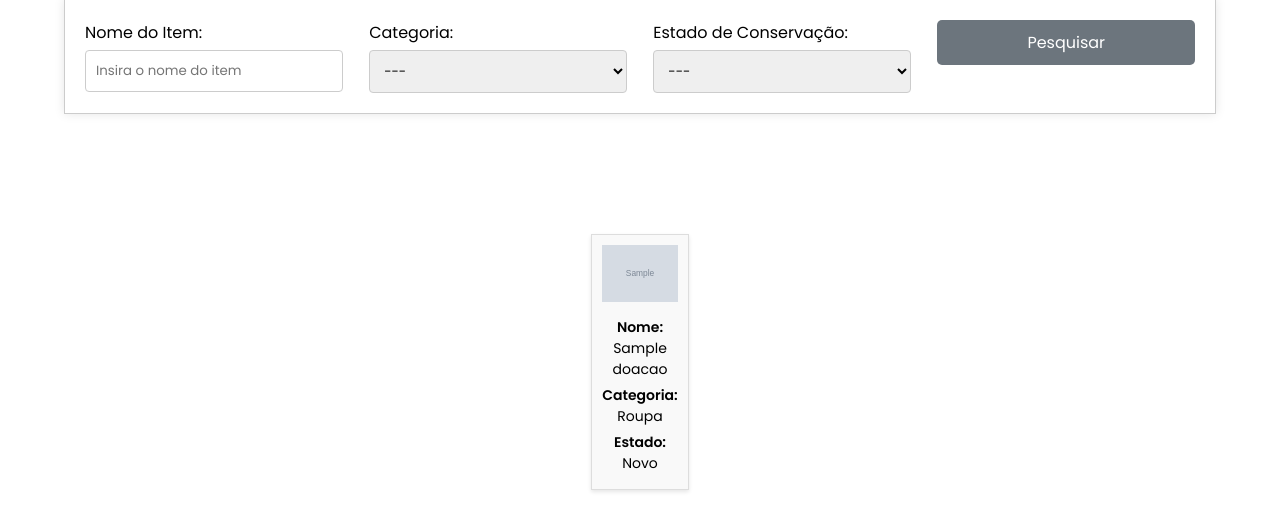
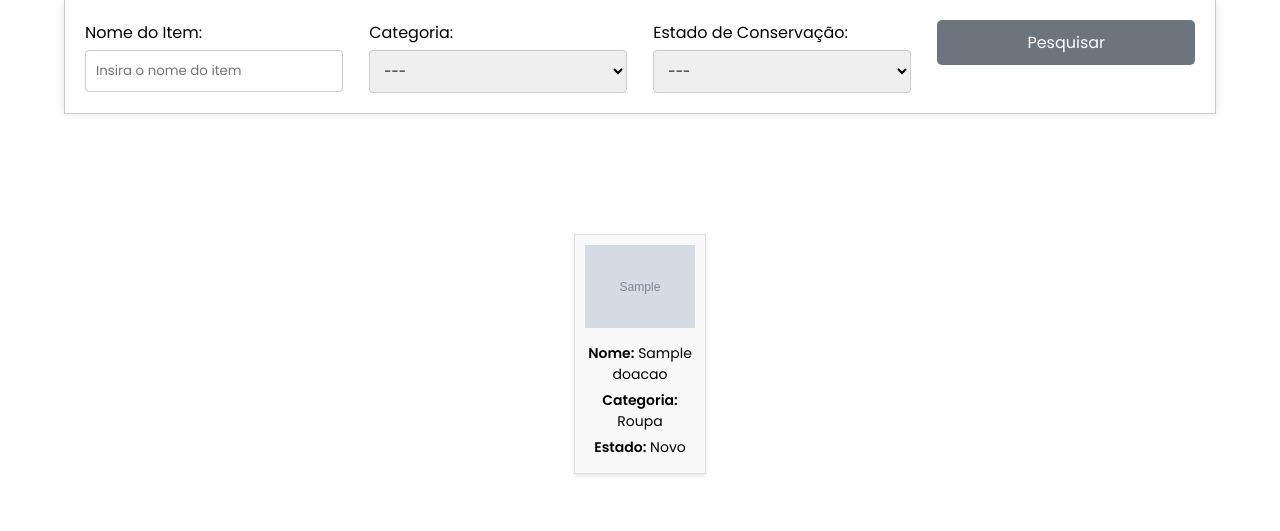
Before and after one commit to marimmbc/doamais, a Django app: template DoaMais/main/templates/pesquisar.html in a window 1280 px wide. Shown: the part 116-647 px from the top of the page. Run offline with Django 5.2, Linux system fonts and the light colour scheme; the template is opened without the code that fills it: values that come from a table or form of the project are taken from there, others are empty; tables that the repository leaves empty hold one stand-in row (values such as "Sample post"); grey boxes marked "Sample" are stand-in pictures.

Commit message:
ajuste do resultado de pesquisa

```diff
--- a/DoaMais/main/static/css/pesquisar.css
+++ b/DoaMais/main/static/css/pesquisar.css
@@ -82,7 +82,7 @@ body {
 }
 
 .search-item {
-  flex-basis: calc(25% - 20px); /* 4 itens por linha considerando o espaço entre eles */
+  flex-basis: calc(35% - 15px); /* 4 itens por linha considerando o espaço entre eles */
   display: flex;
   flex-direction: column;
   align-items: center; /* Centraliza o conteúdo verticalmente */
```
